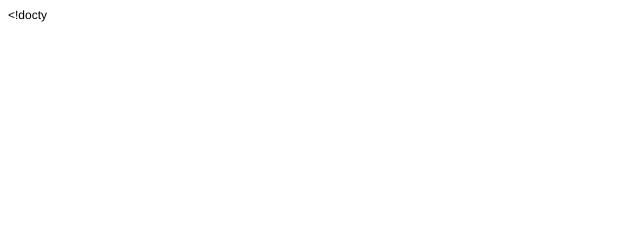
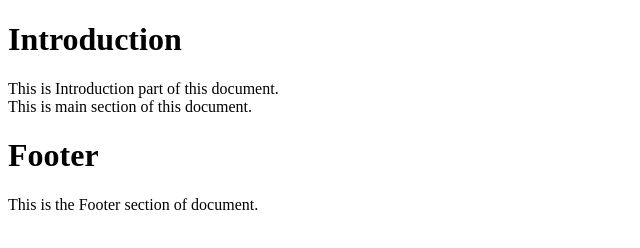
Before and after one commit to aishwarypatil9623/MAD-1, a plain HTML site: page index.html in a window 1280 px wide. Shown: the whole page, without its empty margins (0-640 px from the left). Drawn offline with Linux system fonts and the light colour scheme.

Commit message:
Initial HTML of Week 1

```diff
--- a/index.html
+++ b/index.html
@@ -1,16 +1,24 @@
-<!DOCTYPE html PUBLIC "-//W3C//DTD HTML 4.01//EN" "http://www.w3.org/TR/html4/strict.dtd">
+<!DOCTYPE html>
 <html>
 <head>
-  <meta http-equiv="Content-Type" content="text/html; charset=utf-8">
-  <meta http-equiv="Content-Style-Type" content="text/css">
-  <title></title>
-  <meta name="Generator" content="Cocoa HTML Writer">
-  <meta name="CocoaVersion" content="2487">
-  <style type="text/css">
-    p.p1 {margin: 0.0px 0.0px 0.0px 0.0px; font: 12.0px Helvetica}
-  </style>
+  <meta charset="UTF-8"/>
+  <title>This is a Title</title>
+  <meta name="description" content="This is an example htm page"/>
 </head>
 <body>
-<p class="p1">&lt;!docty</p>
+<div id="intro">
+      <h1>Introduction</h1>
+This is Introduction part of this document.
+</div>
+
+<div id ="main">
+This is main section of this document.
+</div>
+
+<div id="footer">
+  <h1>Footer</h1>
+This is the Footer section of document.
+</div>
+
 </body>
 </html>
```
